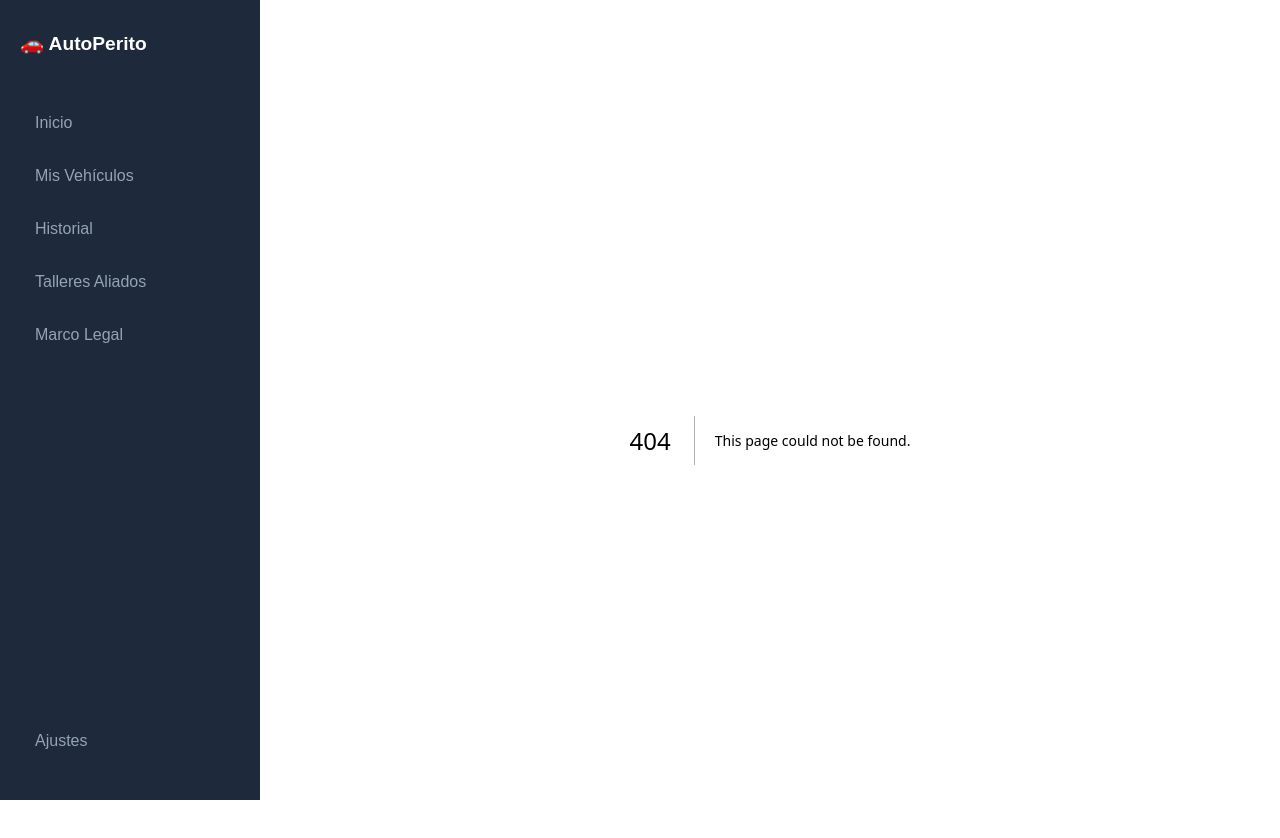
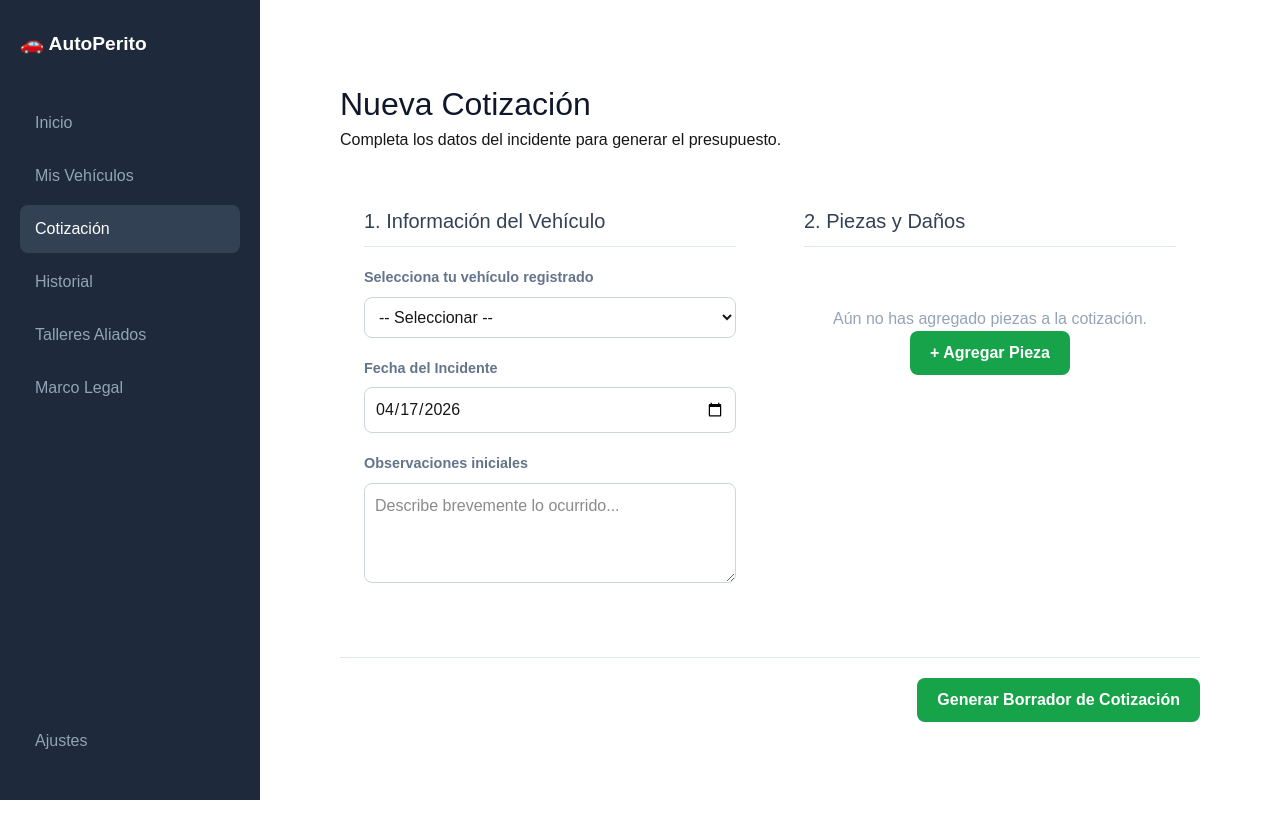
Before and after one commit to soficarreroa/software-vehiculos, a Next.js app: page /cotizacion in a window 1280 px wide. Before the commit this address had no page. Shown: the top 838 px of the page. After the commit the page ends 802 px from the top, so only its background shows below. Built offline with nearby package versions, Linux system fonts and the light colour scheme.

Commit message:
feat: implementacion del modulo de cotizacion y registro en sidebar

```diff
--- /dev/null
+++ b/app/components/pages/CotizacionPage/CotizacionPage.module.css
@@ -0,0 +1,80 @@
+.container {
+  padding: 40px;
+  max-width: 1200px;
+  margin: 0 auto;
+}
+
+.header {
+  margin-bottom: 30px;
+}
+
+.header h1 {
+  font-size: 2rem;
+  color: #0f172a;
+  margin: 0;
+}
+
+.grid {
+  display: grid;
+  grid-template-columns: 1fr 1fr;
+  gap: 20px;
+}
+
+.stepCard {
+  padding: 24px;
+}
+
+.stepTitle {
+  font-size: 1.25rem;
+  margin-bottom: 20px;
+  color: #334155;
+  border-bottom: 1px solid #e2e8f0;
+  padding-bottom: 10px;
+}
+
+.formGroup {
+  margin-bottom: 20px;
+  display: flex;
+  flex-direction: column;
+  gap: 8px;
+}
+
+.formGroup label {
+  font-weight: 600;
+  font-size: 0.9rem;
+  color: #64748b;
+}
+
+.select, .input, .textarea {
+  padding: 10px;
+  border: 1px solid #cbd5e1;
+  border-radius: 8px;
+  font-size: 1rem;
+  outline: none;
+}
+
+.textarea {
+  min-height: 100px;
+  resize: vertical;
+}
+
+.emptyItems {
+  text-align: center;
+  padding: 40px 0;
+  color: #94a3b8;
+}
+
+.actions {
+  margin-top: 30px;
+  display: flex;
+  justify-content: flex-end;
+  border-top: 1px solid #e2e8f0;
+  padding-top: 20px;
+}
+
+/* Responsive */
+@media (max-width: 768px) {
+  .grid {
+    grid-template-columns: 1fr;
+  }
+}
--- /dev/null
+++ b/app/components/pages/CotizacionPage/CotizacionPage.tsx
@@ -0,0 +1,112 @@
+"use client";
+
+import { useState, useEffect } from 'react';
+import styles from './CotizacionPage.module.css';
+import Button from '@/app/components/ui/Button/Button';
+
+// Interfaces basadas en tu esquema SQL
+interface Vehicle {
+  id: number;
+  name: string; // marca + modelo
+  plate: string;
+}
+
+interface StoredVehicle {
+  id: number;
+  name: string;
+  model: string;
+  plate: string;
+}
+
+
+export default function CotizacionPage() {
+  const [vehicles, setVehicles] = useState<Vehicle[]>([]);
+  const [selectedVehicleId, setSelectedVehicleId] = useState<string>('');
+  const [observaciones, setObservaciones] = useState('');
+  const [fechaIncidente, setFechaIncidente] = useState(new Date().toISOString().split('T')[0]);
+
+  // 1. Cargar vehículos del usuario (Simulando SELECT * FROM vehiculos WHERE usuario_id = ...)
+  useEffect(() => {
+    const saved = localStorage.getItem('autoPerito_vehicles');
+    if (saved) {
+      try {
+        const parsed: StoredVehicle[] = JSON.parse(saved);
+        // Mapeamos al formato de la tabla SQL
+        const formatted = parsed.map((v: StoredVehicle) => ({
+          id: v.id,
+          name: `${v.name} (${v.model})`,
+          plate: v.plate
+        }));
+        // eslint-disable-next-line
+        setVehicles(formatted);
+      } catch (e) {
+        console.error("Error cargando vehículos", e);
+      }
+    }
+  }, []);
+
+  return (
+    <div className={styles.container}>
+      <header className={styles.header}>
+        <h1>Nueva Cotización</h1>
+        <p>Completa los datos del incidente para generar el presupuesto.</p>
+      </header>
+
+      <div className={styles.grid}>
+        {/* SECCIÓN 1: Información General (Tabla: cotizaciones) */}
+        <div className={styles.stepCard}>
+          <h2 className={styles.stepTitle}>1. Información del Vehículo</h2>
+
+          <div className={styles.formGroup}>
+            <label>Selecciona tu vehículo registrado</label>
+            <select
+              className={styles.select}
+              value={selectedVehicleId}
+              onChange={(e) => setSelectedVehicleId(e.target.value)}
+            >
+              <option value="">-- Seleccionar --</option>
+              {vehicles.map(v => (
+                <option key={v.id} value={v.id}>{v.plate} - {v.name}</option>
+              ))}
+            </select>
+          </div>
+
+          <div className={styles.formGroup}>
+            <label>Fecha del Incidente</label>
+            <input
+              type="date"
+              className={styles.input}
+              value={fechaIncidente}
+              onChange={(e) => setFechaIncidente(e.target.value)}
+            />
+          </div>
+
+          <div className={styles.formGroup}>
+            <label>Observaciones iniciales</label>
+            <textarea
+              className={styles.textarea}
+              placeholder="Describe brevemente lo ocurrido..."
+              value={observaciones}
+              onChange={(e) => setObservaciones(e.target.value)}
+            />
+          </div>
+        </div>
+
+        {/* SECCIÓN 2: Piezas (Aquí irán los items_cotizacion) */}
+        <div className={styles.stepCard}>
+          <h2 className={styles.stepTitle}>2. Piezas y Daños</h2>
+          <div className={styles.emptyItems}>
+            <p>Aún no has agregado piezas a la cotización.</p>
+            <Button color="green">+ Agregar Pieza</Button>
+          </div>
+        </div>
+      </div>
+
+      <footer className={styles.actions}>
+        <Button color="green" disabled={!selectedVehicleId}>
+          Generar Borrador de Cotización
+        </Button>
+      </footer>
+    </div>
+  );
+}
--- a/app/components/ui/Button/Button.tsx
+++ b/app/components/ui/Button/Button.tsx
@@ -6,13 +6,15 @@ interface ButtonProps {
   children: React.ReactNode;
   color: "green" | "red" | "yellow" | "orange";
   onClick?: () => void;
+  disabled?: boolean;
 }
 
-export default function Button({ children, color, onClick }: ButtonProps) {
+export default function Button({ children, color, onClick, disabled }: ButtonProps) {
   return (
     <button
       className={`${styles.root} ${styles[color]}`}
       onClick={onClick}
+      disabled={disabled}
     >
       {children}
     </button>
--- a/app/components/ui/Sidebar/Sidebar.tsx
+++ b/app/components/ui/Sidebar/Sidebar.tsx
@@ -7,6 +7,7 @@ import styles from "./Sidebar.module.css";
 const menuItems = [
   { label: "Inicio", href: "/" },
   { label: "Mis Vehículos", href: "/mis-vehiculos" },
+  { label: "Cotización", href: "/cotizacion" },
   { label: "Historial", href: "/historial" },
   { label: "Talleres Aliados", href: "/talleres-aliados" },
   { label: "Marco Legal", href: "/marco-legal" },
--- /dev/null
+++ b/app/cotizacion/page.tsx
@@ -0,0 +1,5 @@
+import CotizacionPage from '../components/pages/CotizacionPage/CotizacionPage';
+
+export default function Page() {
+  return <CotizacionPage />;
+}
```
